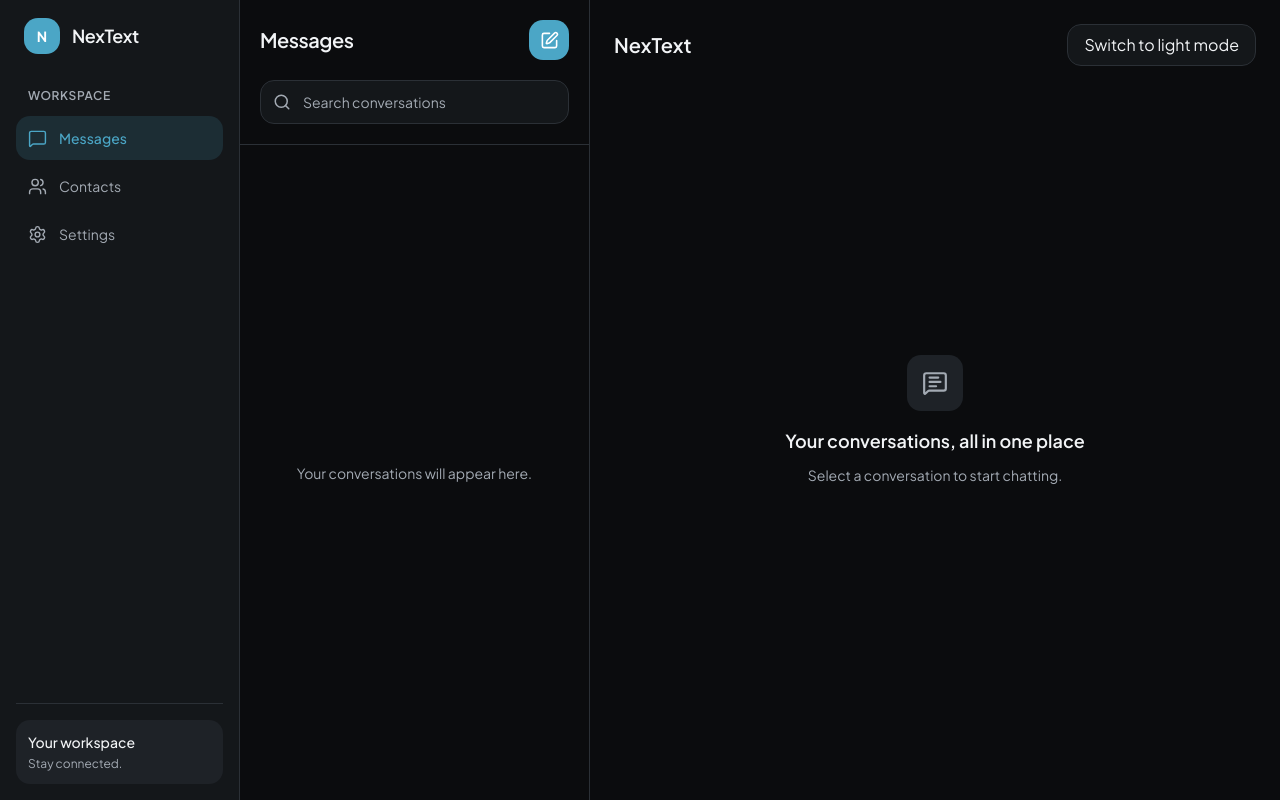
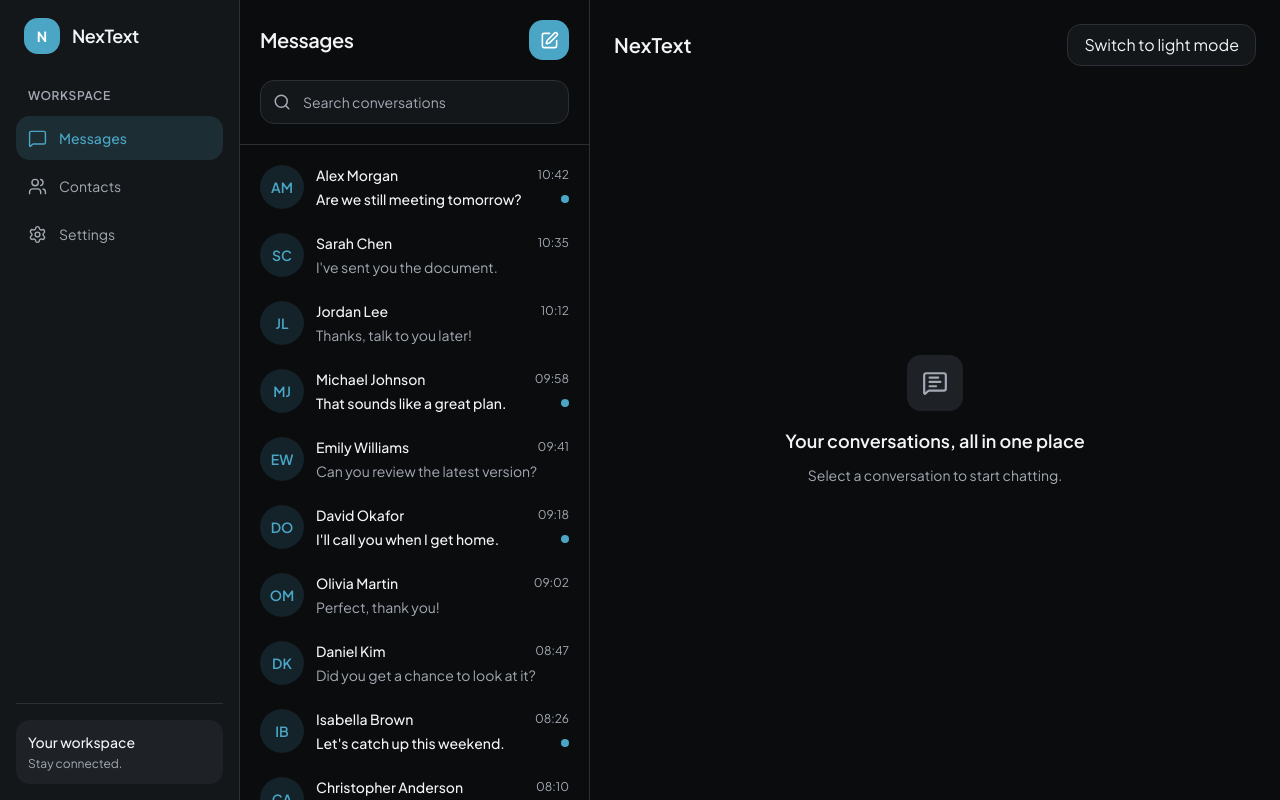
Before and after one commit to Metgala1/nextext, a Next.js app: page / in a window 1280 px wide. Built offline with nearby package versions, Linux system fonts and the light colour scheme.

Commit message:
Lifted set and select conversation state to the main page.tsx so that i can pass it down to children components

```diff
--- a/src/app/page.tsx
+++ b/src/app/page.tsx
@@ -1,16 +1,20 @@
+"use client"
+
 import AppShell from "@/components/app-shell";
 import ThemeToggle from "@/components/theme-toggle";
 import NavigationRail from "@/components/navigation-rail";
 import ConversationList from "@/components/conversation-list";
 import { MessageSquareText } from "lucide-react";
+import { useState } from "react";
 
 export default function Home() {
+  const [selectedConversationId, setSelectedConversationId] =  useState<string | null>(null);
   return (
 <AppShell>
 
 <main className="flex min-h-screen">
   <NavigationRail />
-  <ConversationList />
+  <ConversationList selectedConversationId={selectedConversationId} onSelectConversation={setSelectedConversationId} />
 
   <section className="flex min-w-0 flex-1 flex-col p-6">
     <header className="flex items-center justify-between">
--- /dev/null
+++ b/src/components/conversation-item.tsx
@@ -0,0 +1,74 @@
+
+"use client";
+
+type ConversationItemProps = {
+  name: string;
+  lastMessage: string;
+  timestamp: string;
+  initials: string;
+  unread?: boolean;
+  active?: boolean;
+  onClick?: () => void;
+};
+
+export default function ConversationItem({
+  name,
+  lastMessage,
+  timestamp,
+  initials,
+  unread = false,
+  active = false,
+  onClick,
+}: ConversationItemProps) {
+  return (
+    <button
+      type="button"
+      onClick={onClick}
+      aria-pressed={active}
+      className={`flex w-full items-center gap-3 rounded-default p-3 text-left transition-colors ${
+        active
+          ? "bg-surface-elevated"
+          : "hover:bg-surface-elevated/70"
+      }`}
+    >
+      <div
+        className="flex size-11 shrink-0 items-center justify-center rounded-full bg-accent/15 text-sm font-semibold text-accent"
+        aria-hidden="true"
+      >
+        {initials}
+      </div>
+
+      <div className="min-w-0 flex-1">
+        <div className="mb-1 flex items-center justify-between gap-2">
+          <span className="truncate text-sm font-medium text-foreground">
+            {name}
+          </span>
+
+          <span className="shrink-0 text-xs text-text-secondary">
+            {timestamp}
+          </span>
+        </div>
+
+        <div className="flex items-center justify-between gap-2">
+          <span
+            className={`truncate text-sm ${
+              unread
+                ? "font-medium text-foreground"
+                : "text-text-secondary"
+            }`}
+          >
+            {lastMessage}
+          </span>
+
+          {unread && (
+            <span
+              className="size-2 shrink-0 rounded-full bg-accent"
+              aria-label="Unread messages"
+              title="Unread messages"
+            />
+          )}
+        </div>
+      </div>
+    </button>
+  );
+}
--- a/src/components/conversation-list.tsx
+++ b/src/components/conversation-list.tsx
@@ -1,13 +1,189 @@
-
 "use client";
+import ConversationItem from "@/components/conversation-item";
 
 import { Search, SquarePen } from "lucide-react";
 
-export default function ConversationList() {
+type ConversationListProps = {
+  selectedConversationId: string | null;
+  onSelectConversation: (conversationId: string) => void;
+};
+
+
+const sampleConversations = [
+  {
+    id: "conversation-1",
+    name: "Alex Morgan",
+    initials: "AM",
+    lastMessage: "Are we still meeting tomorrow?",
+    timestamp: "10:42",
+    unread: true,
+  },
+  {
+    id: "conversation-2",
+    name: "Sarah Chen",
+    initials: "SC",
+    lastMessage: "I've sent you the document.",
+    timestamp: "10:35",
+    unread: false,
+  },
+  {
+    id: "conversation-3",
+    name: "Jordan Lee",
+    initials: "JL",
+    lastMessage: "Thanks, talk to you later!",
+    timestamp: "10:12",
+    unread: false,
+  },
+  {
+    id: "conversation-4",
+    name: "Michael Johnson",
+    initials: "MJ",
+    lastMessage: "That sounds like a great plan.",
+    timestamp: "09:58",
+    unread: true,
+  },
+  {
+    id: "conversation-5",
+    name: "Emily Williams",
+    initials: "EW",
+    lastMessage: "Can you review the latest version?",
+    timestamp: "09:41",
+    unread: false,
+  },
+  {
+    id: "conversation-6",
+    name: "David Okafor",
+    initials: "DO",
+    lastMessage: "I'll call you when I get home.",
+    timestamp: "09:18",
+    unread: true,
+  },
+  {
+    id: "conversation-7",
+    name: "Olivia Martin",
+    initials: "OM",
+    lastMessage: "Perfect, thank you!",
+    timestamp: "09:02",
+    unread: false,
+  },
+  {
+    id: "conversation-8",
+    name: "Daniel Kim",
+    initials: "DK",
+    lastMessage: "Did you get a chance to look at it?",
+    timestamp: "08:47",
+    unread: false,
+  },
+  {
+    id: "conversation-9",
+    name: "Isabella Brown",
+    initials: "IB",
+    lastMessage: "Let's catch up this weekend.",
+    timestamp: "08:26",
+    unread: true,
+  },
+  {
+    id: "conversation-10",
+    name: "Christopher Anderson",
+    initials: "CA",
+    lastMessage: "The meeting notes are in the shared folder.",
+    timestamp: "08:10",
+    unread: false,
+  },
+  {
+    id: "conversation-11",
+    name: "Sophia Martinez",
+    initials: "SM",
+    lastMessage: "I've added my feedback to the design.",
+    timestamp: "Yesterday",
+    unread: true,
+  },
+  {
+    id: "conversation-12",
+    name: "William Thompson",
+    initials: "WT",
+    lastMessage: "See you at the office on Monday.",
+    timestamp: "Yesterday",
+    unread: false,
+  },
+  {
+    id: "conversation-13",
+    name: "Grace Nkem",
+    initials: "GN",
+    lastMessage: "The files uploaded successfully.",
+    timestamp: "Yesterday",
+    unread: false,
+  },
+  {
+    id: "conversation-14",
+    name: "Benjamin Clark",
+    initials: "BC",
+    lastMessage: "Could you send me the updated link?",
+    timestamp: "Yesterday",
+    unread: true,
+  },
+  {
+    id: "conversation-15",
+    name: "Amara Williams",
+    initials: "AW",
+    lastMessage: "That made my day 😂",
+    timestamp: "Tue",
+    unread: false,
+  },
+  {
+    id: "conversation-16",
+    name: "Samuel Peterson",
+    initials: "SP",
+    lastMessage: "Let me check and get back to you.",
+    timestamp: "Tue",
+    unread: false,
+  },
+  {
+    id: "conversation-17",
+    name: "Charlotte Evans",
+    initials: "CE",
+    lastMessage: "Are we still on for Saturday?",
+    timestamp: "Tue",
+    unread: true,
+  },
+  {
+    id: "conversation-18",
+    name: "Nathan Williams",
+    initials: "NW",
+    lastMessage: "Thanks for explaining that so clearly.",
+    timestamp: "Mon",
+    unread: false,
+  },
+  {
+    id: "conversation-19",
+    name: "Victoria James",
+    initials: "VJ",
+    lastMessage: "I've shared the presentation with you.",
+    timestamp: "Mon",
+    unread: true,
+  },
+  {
+    id: "conversation-20",
+    name: "Alexander Robertson",
+    initials: "AR",
+    lastMessage: "Let's discuss everything in more detail tomorrow.",
+    timestamp: "Mon",
+    unread: false,
+  },
+];
+
+
+
+export default function ConversationList(
+    {
+      selectedConversationId,
+      onSelectConversation,
+    }: ConversationListProps
+) {
   return (
     <section
       aria-label="Conversations"
-      className="flex h-full min-h-screen w-[350px] shrink-0 flex-col border-r border-border bg-background"
+      className="flex h-screen min-h-0 w-[350px] shrink-0 flex-col overflow-hidden border-r border-border bg-background"
     >
       <header className="border-b border-border p-5">
         <div className="mb-5 flex items-center justify-between gap-3">
@@ -40,11 +216,20 @@ export default function ConversationList() {
         </label>
       </header>
 
-      <div className="flex flex-1 items-center justify-center p-6">
-        <p className="text-center text-sm text-text-secondary">
-          Your conversations will appear here.
-        </p>
-      </div>
+     <div className="min-h-0 flex-1 overflow-y-auto overscroll-contain p-2">
+        {sampleConversations.map((conversation) => (
+            <ConversationItem
+                key={conversation.id}
+                name={conversation.name}
+                initials={conversation.initials}
+                lastMessage={conversation.lastMessage}
+                timestamp={conversation.timestamp}
+                unread={conversation.unread}
+                active={selectedConversationId === conversation.id}
+                onClick={() => onSelectConversation(conversation.id)}
+            />
+        ))}
+    </div>
     </section>
   );
 }
```
